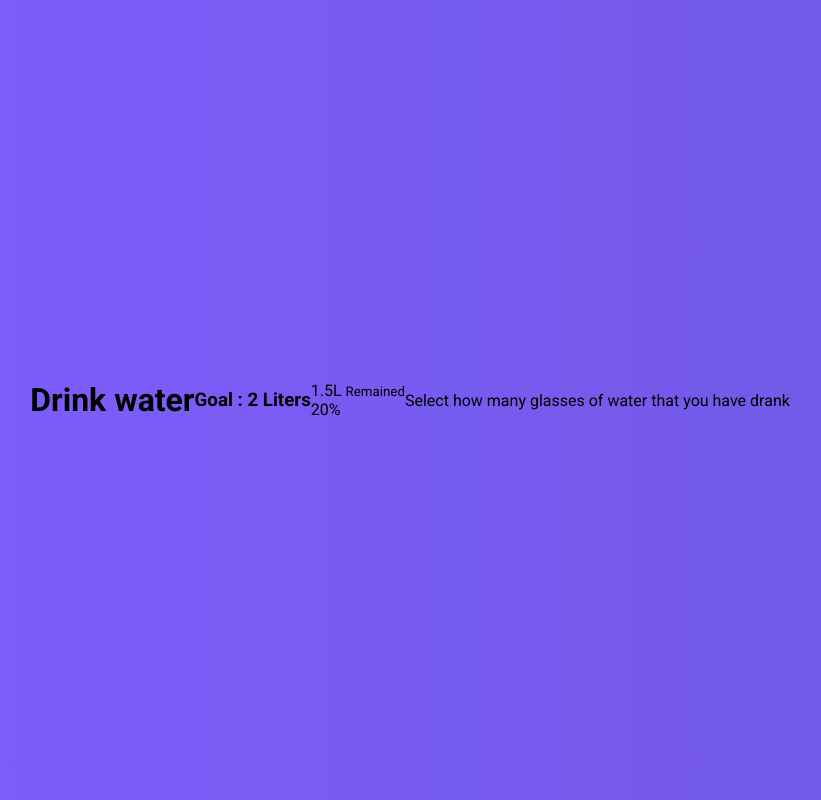
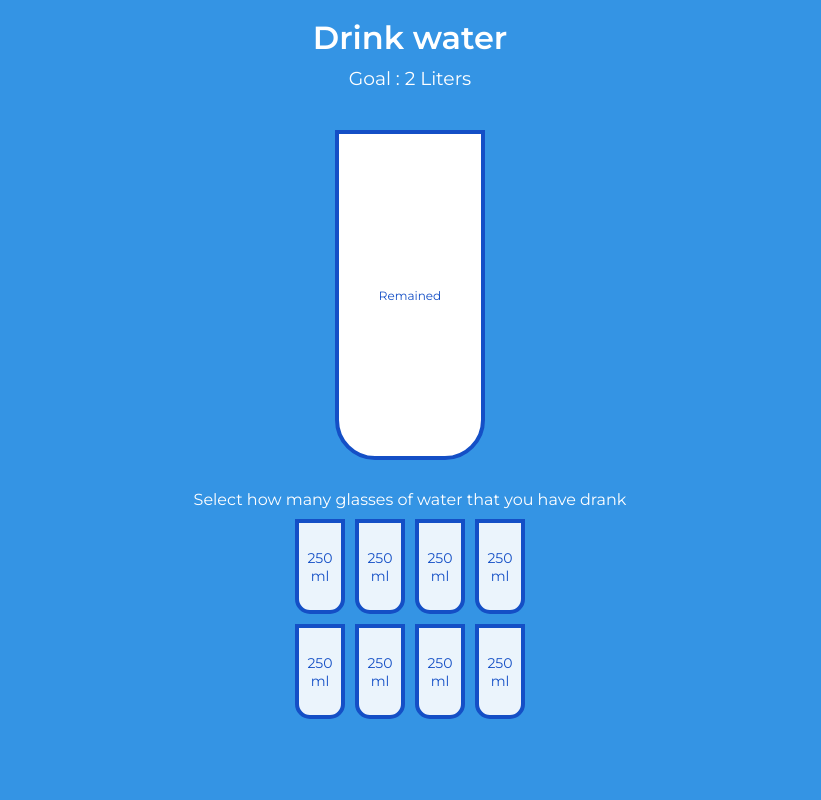
Before and after one commit to zheng980423/webapp50, a plain HTML site: page project16-drinkwater/index.html in a window 1280 px wide. Shown: the whole page, without its empty margins (230-1051 px from the left). Drawn offline with Linux system fonts and the light colour scheme.

Commit message:
完成drink water

```diff
--- a/project16-drinkwater/index.html
+++ b/project16-drinkwater/index.html
@@ -11,12 +11,22 @@
     <h3>Goal : 2 Liters</h3>
     <div class="cup">
       <div id="remained" class="remained">
-        <span id="liters">1.5L</span>
+        <span id="liters"></span>
         <small>Remained</small>
       </div>
-      <div id="percentage" class="percentage">20%</div>
+      <div id="percentage" class="percentage"></div>
     </div>
     <p class="text">Select how many glasses of water that you have drank</p>
+    <div class="cups">
+      <div class="cup cup-small">250 ml</div>
+      <div class="cup cup-small">250 ml</div>
+      <div class="cup cup-small">250 ml</div>
+      <div class="cup cup-small">250 ml</div>
+      <div class="cup cup-small">250 ml</div>
+      <div class="cup cup-small">250 ml</div>
+      <div class="cup cup-small">250 ml</div>
+      <div class="cup cup-small">250 ml</div>
+    </div>
     <script src="script.js"></script>
   </body>
 </html>
--- a/project16-drinkwater/script.js
+++ b/project16-drinkwater/script.js
@@ -0,0 +1,45 @@
+const smallCups = document.querySelectorAll('.cup-small');
+const liters = document.getElementById('liters');
+const percentage = document.getElementById('percentage');
+const remained = document.getElementById('remained');
+
+smallCups.forEach((cup, idx) => {
+  cup.addEventListener('click', () => {
+    highlightCups(idx);
+  });
+});
+function highlightCups(idx) {
+  if (
+    smallCups[idx].classList.contains('full') &&
+    !smallCups[idx].nextElementSibling.classList.contains('full')
+  ) {
+    idx--;
+  }
+  smallCups.forEach((cup, idx2) => {
+    if (idx2 <= idx) {
+      cup.classList.add('full');
+    } else {
+      cup.classList.remove('full');
+    }
+  });
+  updateBigCups();
+}
+function updateBigCups() {
+  const fullCups = document.querySelectorAll('.cup-small.full').length;
+  const totalCups = smallCups.length;
+  if (fullCups === 0) {
+    percentage.style.visibility = 'hidden';
+    percentage.style.height = 0;
+  } else {
+    percentage.style.visibility = 'visible';
+    percentage.style.height = `${(fullCups / totalCups) * 330}px`;
+    percentage.innerText = `${(fullCups / totalCups) * 100}%`;
+  }
+  if (fullCups === totalCups) {
+    remained.style.visibility = 'hidden';
+    remained.style.height = 0;
+  } else {
+    remained.style.visibility = 'visible';
+    liters.innerText = `${2 - (250 * fullCups) / 1000} L`;
+  }
+}
--- a/project16-drinkwater/style.css
+++ b/project16-drinkwater/style.css
@@ -1,16 +1,93 @@
-@import url('https://fonts.googleapis.com/css2?family=Roboto:wght@400;700&display=swap');
+@import url('https://fonts.googleapis.com/css2?family=Montserrat:wght@400;600&display=swap');
+
+:root {
+  --border-color: #144fc6;
+  --fill-color: #6ab3f8;
+}
 
 * {
   box-sizing: border-box;
 }
 
 body {
-  background-image: linear-gradient(90deg, #7d5fff, #7158e2);
-  font-family: 'Roboto', sans-serif;
+  background: #3494e4;
+  color: #fff;
+  font-family: 'Montserrat', sans-serif;
+  display: flex;
+  flex-direction: column;
+  align-items: center;
+  margin-bottom: 40px;
+}
+h1 {
+  margin: 10px 0 0;
+}
+h3 {
+  font-weight: 400;
+  margin: 10px 0;
+}
+.cup {
+  background-color: #fff;
+  border: 4px solid var(--border-color);
+  color: var(--border-color);
+  border-radius: 0 0 40px 40px;
+  height: 330px;
+  width: 150px;
+  margin: 30px 0;
+  display: flex;
+  flex-direction: column;
+  overflow: hidden;
+}
+.cup.cup-small {
+  width: 50px;
+  height: 95px;
+  border-radius: 0 0 15px 15px;
+  background-color: rgba(255, 255, 255, 0.9);
+  cursor: pointer;
+  font-size: 14px;
+  align-items: center;
+  justify-content: center;
+  text-align: center;
+  margin: 5px;
+  transition: 0.3s ease;
+}
+.cup.cup-small.full {
+  background-color: var(--flii-color);
+  color: #fff;
+}
+.cups {
+  display: flex;
+  flex-wrap: wrap;
+  width: 280px;
+  align-items: center;
+  justify-content: center;
+}
+.remained {
+  display: flex;
+  align-content: center;
+  justify-content: center;
+  text-align: center;
+  flex-direction: column;
+  flex: 1;
+  transition: 0.3s ease;
+}
+.remained span {
+  font-size: 20px;
+  font-weight: bold;
+}
+.remained small {
+  font-size: 12px;
+}
+.percentage {
+  background-color: var(--fill-color);
+  font-size: 30px;
   display: flex;
   align-items: center;
   justify-content: center;
-  height: 100vh;
-  overflow: hidden;
-  margin: 0;
+  font-weight: bold;
+  height: 0;
+  transition: 0.3s ease;
 }
+.text {
+  text-align: center;
+  margin: 0 0 5px;
+}
```
